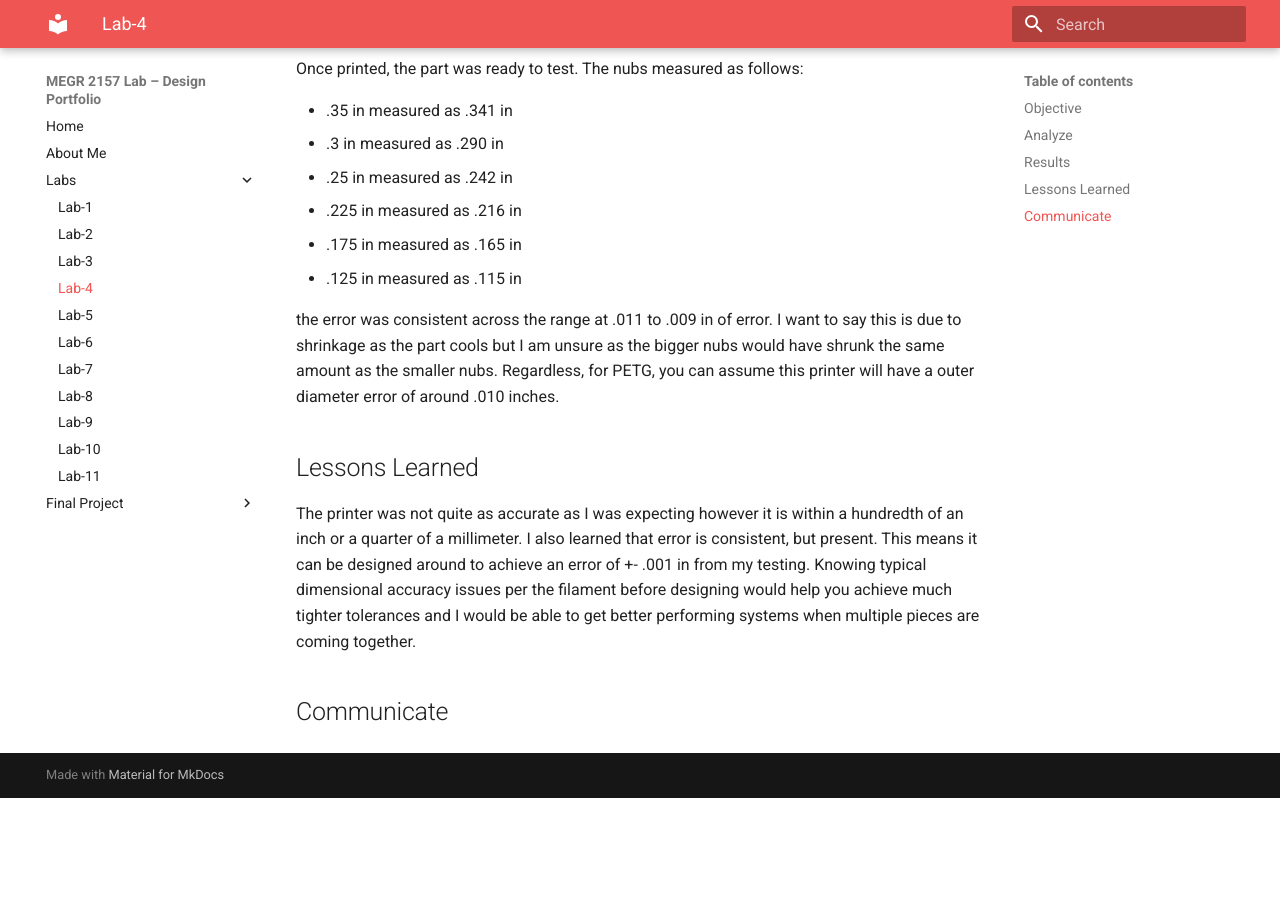
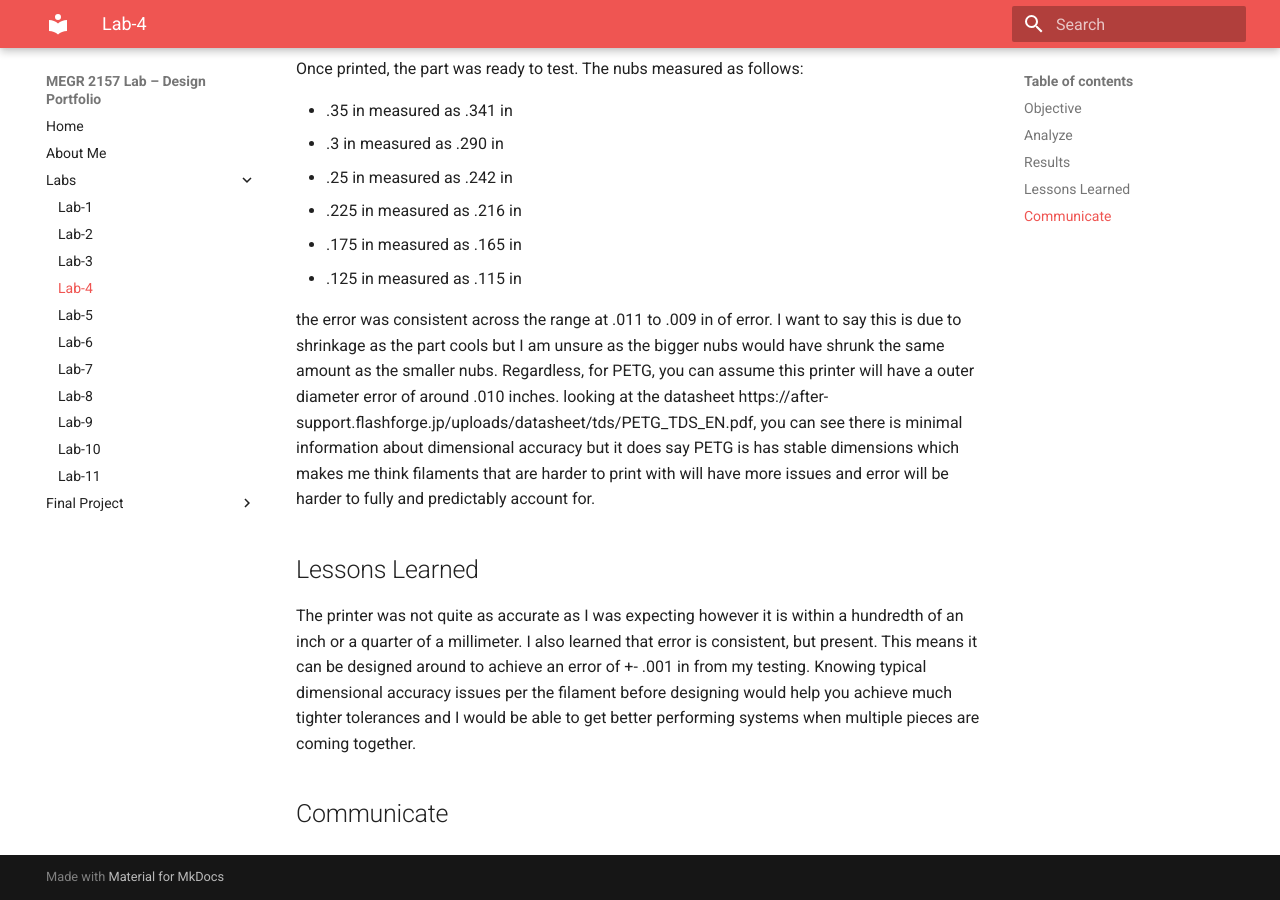
Before and after one commit to jmcadam4/James-McAdam-MEGR-2156-lab, an MkDocs documentation site: the page built from docs/Labs/L04/index.md, in a window 1280 px wide and 900 px high, scrolled down 1198 px. Built offline with MkDocs 1.6.1 and Material for MkDocs 9.7.7, drawn with Linux system fonts in a browser that asks for light colours; before the commit the page ends 1996 px from its top, so only the background shows below that.

Commit message:
Update index.md

```diff
--- a/docs/Labs/L04/index.md
+++ b/docs/Labs/L04/index.md
@@ -28,7 +28,7 @@ Once printed, the part was ready to test. The nubs measured as follows:
 - .175 in measured as .165 in
 - .125 in measured as .115 in
 
-the error was consistent across the range at .011 to .009 in of error. I want to say this is due to shrinkage as the part cools but I am unsure as the bigger nubs would have shrunk the same amount as the smaller nubs. Regardless, for PETG, you can assume this printer will have a outer diameter error of around .010 inches.
+the error was consistent across the range at .011 to .009 in of error. I want to say this is due to shrinkage as the part cools but I am unsure as the bigger nubs would have shrunk the same amount as the smaller nubs. Regardless, for PETG, you can assume this printer will have a outer diameter error of around .010 inches. looking at the datasheet https://after-support.flashforge.jp/uploads/datasheet/tds/PETG_TDS_EN.pdf, you can see there is minimal information about dimensional accuracy but it does say PETG is has stable dimensions which makes me think filaments that are harder to print with will have more issues and error will be harder to fully and predictably account for.
 
 ## Lessons Learned
 
```
